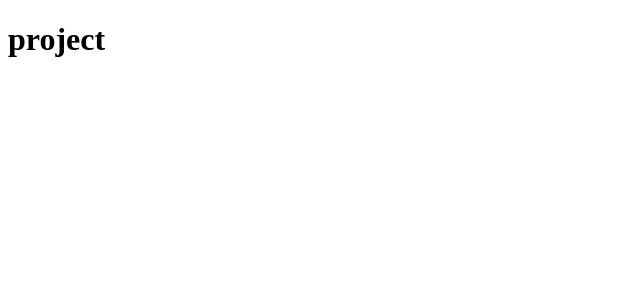
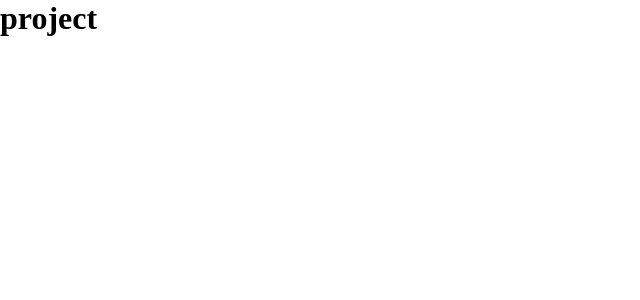
Before and after one commit to kleber-matos/dev-novidades, a React (Vite) app: page / in a window 1280 px wide. Shown: the top 300 px of the page, without its empty margins (0-640 px from the left). Built offline with nearby package versions, Linux system fonts and the light colour scheme.

Commit message:
feat: Adicionando reset da pagina

```diff
--- /dev/null
+++ b/src/GlobalStyled.jsx
@@ -0,0 +1,11 @@
+import { createGlobalStyle } from "styled-components";
+
+export const GlobalStyled = createGlobalStyle`
+
+* {
+    margin: 0;
+    padding: 0;
+    box-sizing: border-box;
+}
+
+`;
--- a/src/main.jsx
+++ b/src/main.jsx
@@ -1,9 +1,11 @@
 import { StrictMode } from "react";
 import { createRoot } from "react-dom/client";
 import App from "./App.jsx";
+import * as S from "./GlobalStyled.jsx";
 
 createRoot(document.getElementById("root")).render(
   <StrictMode>
+    <S.GlobalStyled />
     <App />
   </StrictMode>
 );
```
